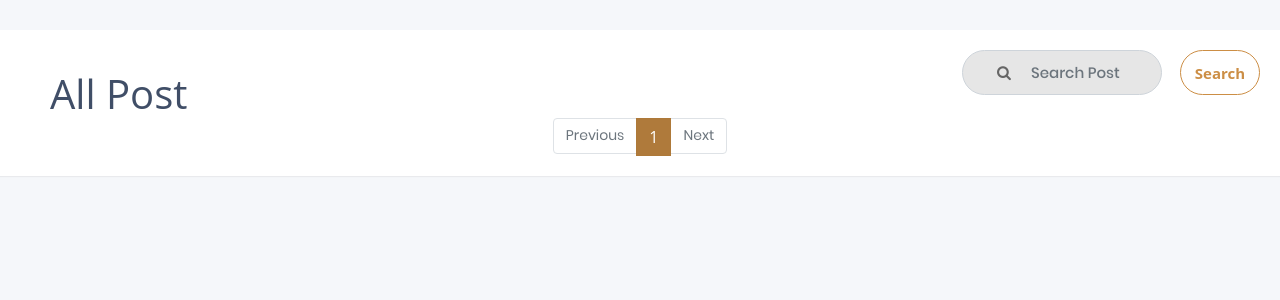
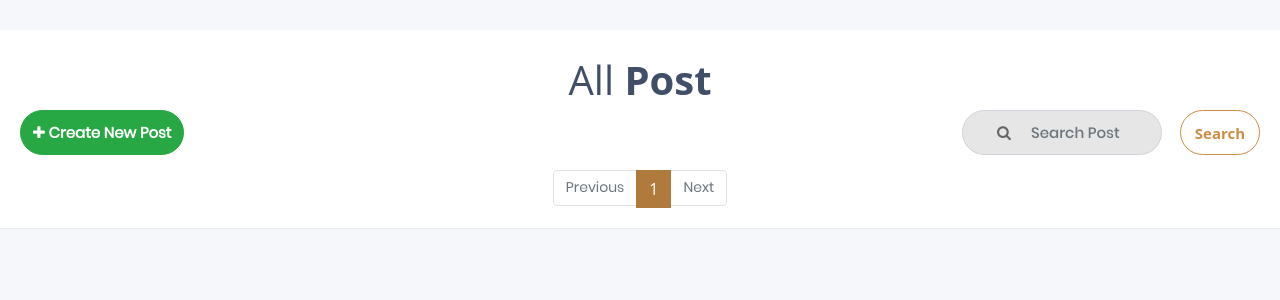
Before and after one commit to mark47546/Cryptians, a Django app: page /allPost/ in a window 1280 px wide. Shown: the part 64-364 px from the top of the page. Run offline with Django 3.2, Linux system fonts and the light colour scheme; data that the repository does not hold is empty; some libraries are stand-ins or nearby versions.

Commit message:
edit style and add create Post button

```diff
--- a/templates/post/all_post.html
+++ b/templates/post/all_post.html
@@ -15,7 +15,9 @@
   <div class="container-lg">
     <div class="table-responsive">
       <div class="table-wrapper">
-
+        <div class="table-title">
+            <div align="center" class="fs-40">All <b>Post</b></div>
+        </div>
           <form class="form-inline my-lg-0" action="" style="float: right;">
             <div class="wrap-input100 validate-input" style="width: auto; margin-bottom: 10px; margin-left: 10px;">
                 <input class="input100 form-control mr-sm-2" type="search" placeholder="Search Post" aria-label="Search" name="search" style="width: 200px; height: 45px;">
@@ -27,7 +29,7 @@
             <button class="btn btn-outline" type="submit" style="margin-left: 10px; margin-bottom: 10px; width: 80px; height: 45px; font-weight: bold; font-size: 15px; text-shadow: none; border-radius: 80px; line-height: 32px; border-color: #cc8e45; color:#cc8e45; border-width: 1px;">Search</button>
           </form>
             <div class="verticalLine">
-                <h1 style="margin-top: 20px; margin-left: 30px;">All Post</h1>
+                <a href="/createPost" class="btn btn-success add-new" role="button" aria-pressed="true"><i class="fa fa-plus"></i>  Create New Post</a>
             </div>
             {% for post in post %}
                 <div class="card mb-3">
@@ -44,7 +46,7 @@
                             </div>
                             <div class="col-md-7 ps-md-3 pt-3 pt-md-0 d-flex flex-column">
                                 <h1 class="card-title h1">
-                                        <a style="font-size: 30px;" href="/allpost/{{post.id}}">
+                                        <a style="font-size: 30px;" href="/allPost/{{post.id}}">
                                         {{ post.title }}
 
                                         </a>
@@ -56,7 +58,7 @@
                                 </div>
                                 <p class="card-text mb-auto py-2">{{ post.body|safe|striptags|truncatechars:150 }}</p>
                                 <div>
-                                    <a href="/allpost/{{post.id}}" class="btn btn-primary" style="background-color: #cc8e45; border-color: #cc8e45;">Show more . . .</a>
+                                    <a href="/allPost/{{post.id}}" class="btn btn-primary" style="background-color: #cc8e45; border-color: #cc8e45;">Read more . . .</a>
                                 </div>
                             </div>
                         </div>
```
